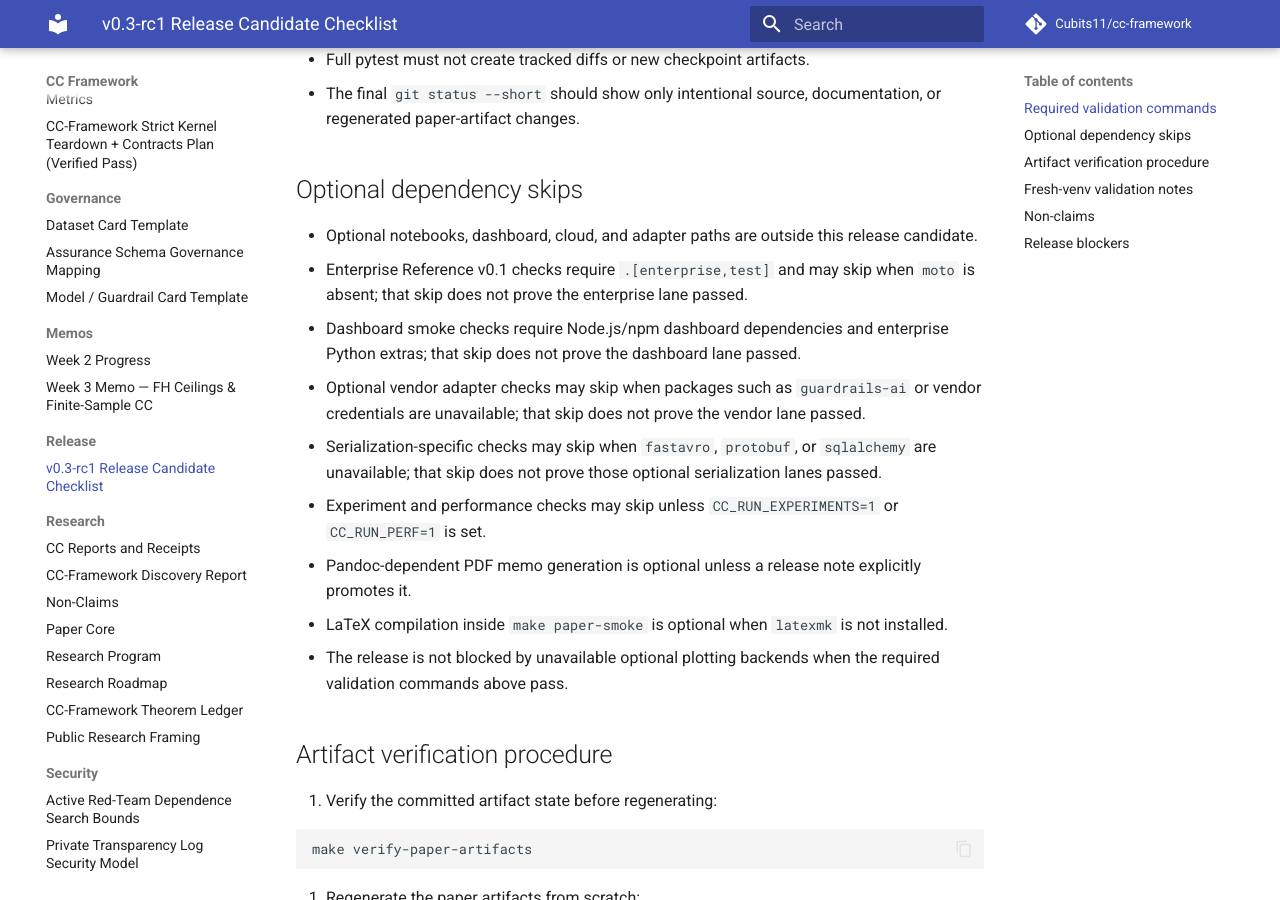
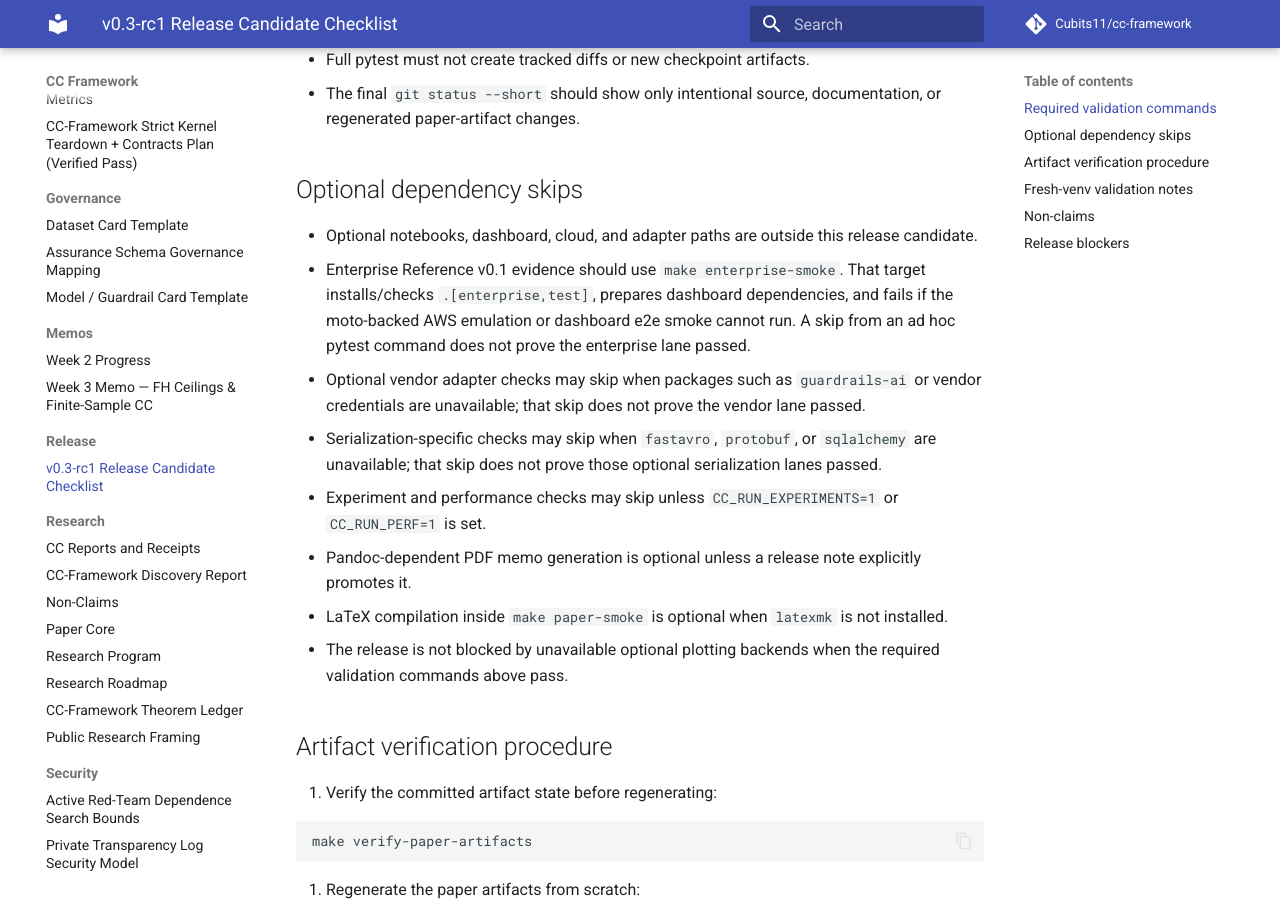
Before and after one commit to Cubits11/cc-framework, an MkDocs documentation site: the page built from docs/release/V0_3_RC1_CHECKLIST.md, in a window 1280 px wide and 900 px high, scrolled down 897 px. Built offline with MkDocs 1.6.1 and Material for MkDocs 9.7.7, drawn with Linux system fonts in a browser that asks for light colours; comment, search, counter and statistics services are not loaded.

Commit message:
Change 2

```diff
--- a/docs/release/V0_3_RC1_CHECKLIST.md
+++ b/docs/release/V0_3_RC1_CHECKLIST.md
@@ -41,10 +41,11 @@ Expected behavior:
 
 - Optional notebooks, dashboard, cloud, and adapter paths are outside this
   release candidate.
-- Enterprise Reference v0.1 checks require `.[enterprise,test]` and may skip
-  when `moto` is absent; that skip does not prove the enterprise lane passed.
-- Dashboard smoke checks require Node.js/npm dashboard dependencies and
-  enterprise Python extras; that skip does not prove the dashboard lane passed.
+- Enterprise Reference v0.1 evidence should use `make enterprise-smoke`. That
+  target installs/checks `.[enterprise,test]`, prepares dashboard dependencies,
+  and fails if the moto-backed AWS emulation or dashboard e2e smoke cannot run.
+  A skip from an ad hoc pytest command does not prove the enterprise lane
+  passed.
 - Optional vendor adapter checks may skip when packages such as `guardrails-ai`
   or vendor credentials are unavailable; that skip does not prove the vendor
   lane passed.
```
Also changed, not shown: docs/architecture/REPO_HEALTH_BASELINE.md (+6 -2 lines), docs/dev_setup.md (+10 -0 lines), docs/developer_manual.md (+3 -2 lines), docs/validation_matrix.md (+8 -3 lines), 5 other files.
